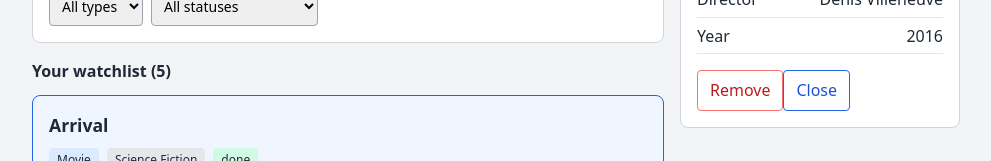
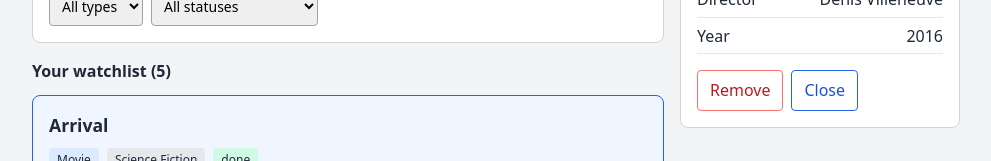
Before and after one commit to ShritiSCeligoIO/watchlog, a React (Vite) app: page / in a window 1280 px wide. Both pictures are taken after a click on the button "Arrival". Shown: the part 360-521 px from the top of the page, without its empty margins (144-1135 px from the left). Built offline with nearby package versions, Linux system fonts and the light colour scheme; no server answers.

Commit message:
Space Remove and Close on the Stage 2 detail panel.

```diff
--- a/src/components/ItemDetailPanel.tsx
+++ b/src/components/ItemDetailPanel.tsx
@@ -86,7 +86,7 @@ export default function ItemDetailPanel() {
           </div>
         )}
       </dl>
-
+      <div className="actions">
         <button
           type="button"
           className="button danger"
@@ -101,6 +101,7 @@ export default function ItemDetailPanel() {
         >
           Close
         </button>
+      </div>
     </aside>
   );
 }
```
Lines whose indentation alone changed are shown as unchanged.
